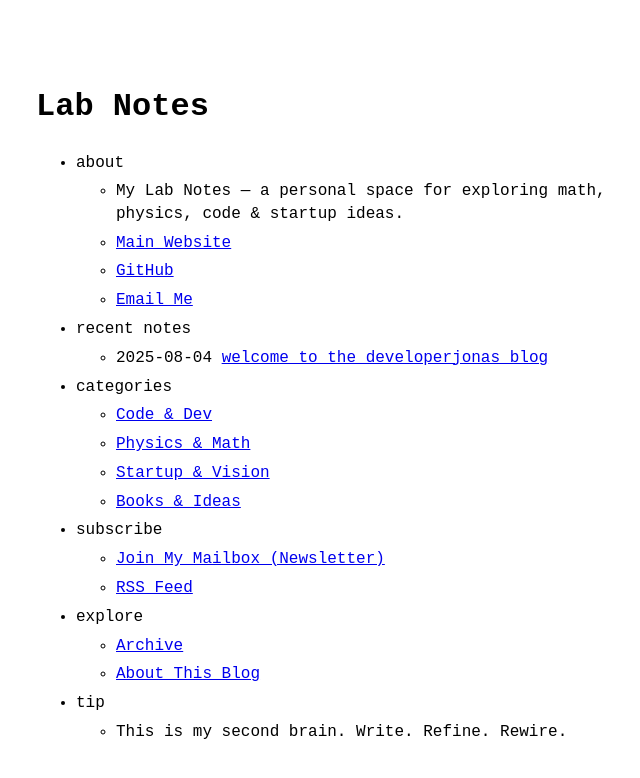
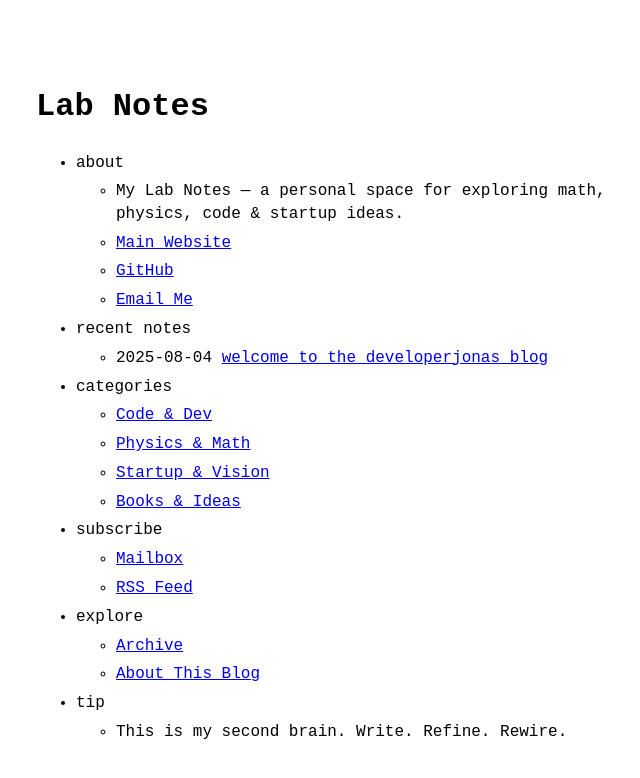
Before and after one commit to developerjonas/blog, a Jekyll site: the page built from index.md, in a window 1280 px wide. Shown: the top 778 px of the page, without its empty margins (284-924 px from the left). Built offline with Jekyll 4.4.1, drawn with Linux system fonts in a browser that asks for light colours.

Commit message:
Some Fixes

```diff
--- a/_data/menu.yml
+++ b/_data/menu.yml
@@ -31,7 +31,7 @@ entries:
 
   - title: subscribe
     entries:
-      - title: Join My Mailbox (Newsletter)
+      - title: Mailbox
         url: https://developerjonas.com/mailbox
       - title: RSS Feed
         url: /blog/feed.xml
```
